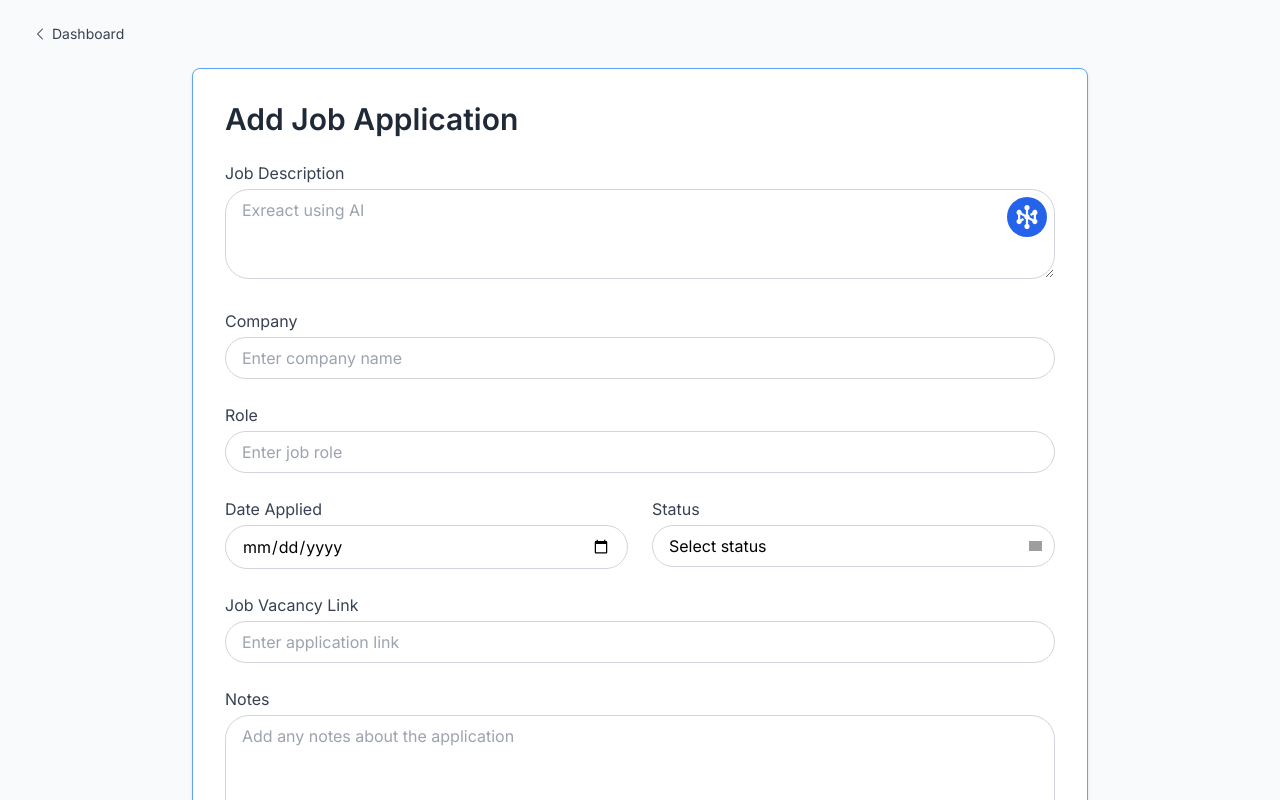
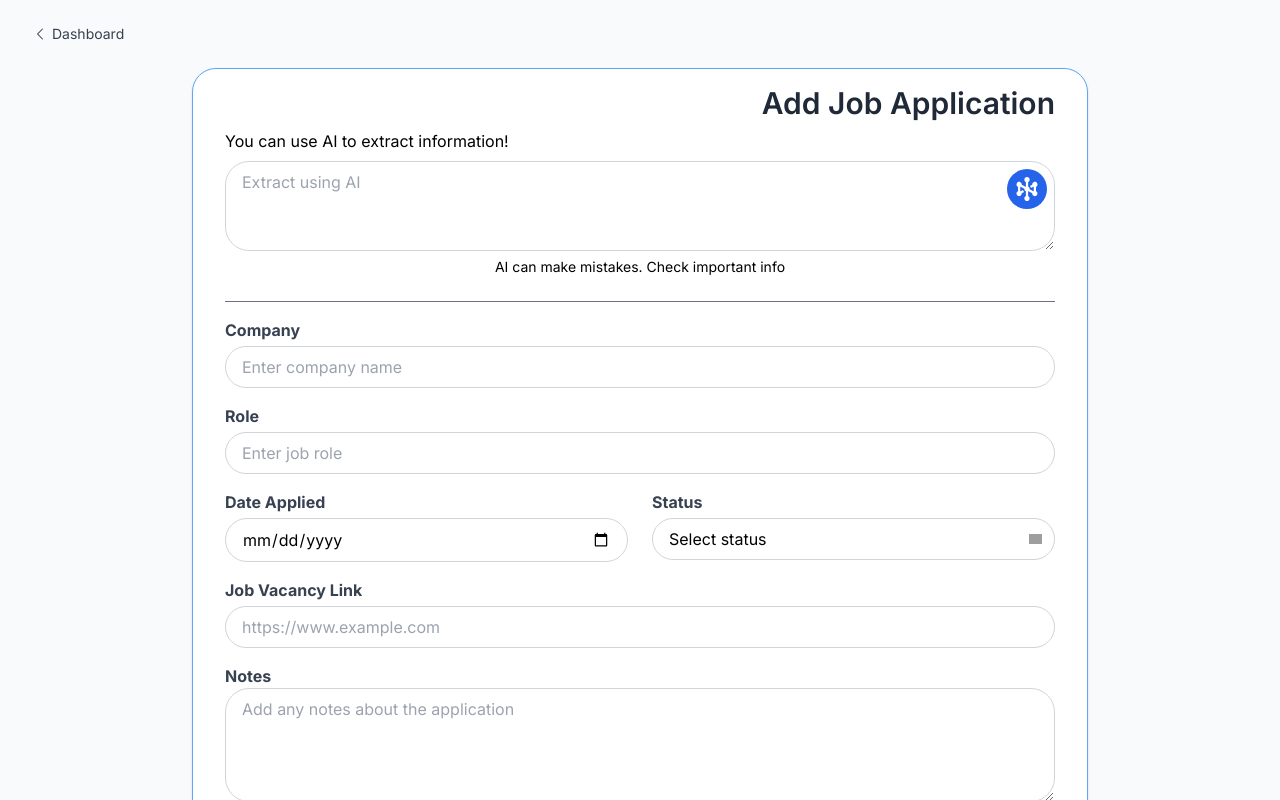
Before and after one commit to Randil-Hasanga/job_application_tracker_frontend, a React (Vite) app: page /add-application in a window 1280 px wide. Built offline with nearby package versions, Linux system fonts and the light colour scheme; grey boxes are pictures that could not be loaded.

Commit message:
Update AddApplication.tsx

```diff
--- a/src/pages/AddApplication.tsx
+++ b/src/pages/AddApplication.tsx
@@ -1,5 +1,5 @@
 import { ChevronLeftIcon } from '@heroicons/react/24/solid';
-import React, { useState } from 'react';
+import { useState } from 'react';
 import { useNavigate } from 'react-router-dom';
 import ApplicationService from '../services/applicationService';
 import TextGeneratorService from '../services/textGenService';
@@ -31,6 +31,8 @@ function AddApplication() {
     });
 
     const [description, setJobDescription] = useState('');
+    const [aiLoading, setAiLoading] = useState(false); // Loading state for AI button
+    const [submitLoading, setSubmitLoading] = useState(false); // Loading state for "Add Application" button
 
     const handleChange = (e: { target: { name: any; value: any } }) => {
         setFormData({ ...formData, [e.target.name]: e.target.value });
@@ -79,6 +81,7 @@ function AddApplication() {
             return;
         }
 
+        setSubmitLoading(true); // Start loading animation for "Add Application" button
         try {
             const response = await ApplicationService.createApplication(formData);
             console.log(response);
@@ -94,6 +97,8 @@ function AddApplication() {
             navigate('/dashboard');
         } catch (error) {
             console.log(error);
+        } finally {
+            setSubmitLoading(false); // Stop loading animation
         }
     };
 
@@ -117,8 +122,9 @@ function AddApplication() {
     };
 
     const handleProcessJobDescription = async () => {
+        setAiLoading(true); // Start loading animation for AI button
         try {
-            const response = await TextGeneratorService.extractJobData({description: description});
+            const response = await TextGeneratorService.extractJobData({ description });
             setFormData({
                 company: response.company,
                 role: response.role,
@@ -129,6 +135,8 @@ function AddApplication() {
             });
         } catch (error) {
             console.error('Error processing job description:', error);
+        } finally {
+            setAiLoading(false); // Stop loading animation
         }
     };
 
@@ -145,17 +153,17 @@ function AddApplication() {
             </header>
 
             {/* Form Container */}
-            <div className="bg-white rounded-lg border border-blue-400 shadow p-8 max-w-4xl mx-auto">
-                <h2 className="text-3xl font-semibold text-gray-800 mb-6 text-left">Add Job Application</h2>
-                <form onSubmit={handleSubmit} className="space-y-6">
+            <div className="bg-white rounded-3xl border border-blue-400 shadow px-8 py-4 max-w-4xl mx-auto">
+                <h2 className="text-3xl font-semibold text-gray-800 mb-2 text-right">Add Job Application</h2>
+                <form onSubmit={handleSubmit} className="space-y-4">
                     {/* Job Description Section */}
                     <div className="rounded-3xl mb-6">
-                        <label className="block font-medium text-gray-700 mb-1">Job Description</label>
+                        <label className="block font-medium text-Black mb-2">You can use AI to extract information!</label>
                         <div className="relative">
                             <textarea
                                 value={description}
                                 onChange={handleJobDescriptionChange}
-                                placeholder="Exreact using AI   "
+                                placeholder="Extract using AI"
                                 rows={3}
                                 className="w-full border border-gray-300 px-4 py-2 rounded-3xl focus:ring-2 focus:ring-blue-500 focus:outline-none"
                             />
@@ -163,9 +171,31 @@ function AddApplication() {
                             <button
                                 type="button"
                                 onClick={handleProcessJobDescription}
-                                className="absolute top-2 right-2 p-2 rounded-full bg-blue-600 text-white hover:bg-blue-700"
+                                className={`absolute top-2 right-2 p-2 rounded-full bg-blue-600 text-white hover:bg-blue-700 ${aiLoading ? 'opacity-70 cursor-not-allowed' : ''}`}
+                                disabled={aiLoading} // Disable button while loading
                             >
-
+                                {aiLoading ? (
+                                    <svg
+                                        className="animate-spin h-5 w-5 text-white"
+                                        xmlns="http://www.w3.org/2000/svg"
+                                        fill="none"
+                                        viewBox="0 0 24 24"
+                                    >
+                                        <circle
+                                            className="opacity-25"
+                                            cx="12"
+                                            cy="12"
+                                            r="10"
+                                            stroke="currentColor"
+                                            strokeWidth="4"
+                                        ></circle>
+                                        <path
+                                            className="opacity-75"
+                                            fill="currentColor"
+                                            d="M4 12a8 8 0 018-8v8H4z"
+                                        ></path>
+                                    </svg>
+                                ) : (
                                     <svg
                                         xmlns="http://www.w3.org/2000/svg"
                                         viewBox="0 0 448 512"
@@ -174,15 +204,15 @@ function AddApplication() {
                                     >
                                         <path d="M248 106.6c18.9-9 32-28.3 32-50.6c0-30.9-25.1-56-56-56s-56 25.1-56 56c0 22.3 13.1 41.6 32 50.6l0 98.8c-2.8 1.3-5.5 2.9-8 4.7l-80.1-45.8c1.6-20.8-8.6-41.6-27.9-52.8C57.2 96 23 105.2 7.5 132S1.2 193 28 208.5c1.3 .8 2.6 1.5 4 2.1l0 90.8c-1.3 .6-2.7 1.3-4 2.1C1.2 319-8 353.2 7.5 380S57.2 416 84 400.5c19.3-11.1 29.4-32 27.8-52.8l50.5-28.9c-11.5-11.2-19.9-25.6-23.8-41.7L88 306.1c-2.6-1.8-5.2-3.3-8-4.7l0-90.8c2.8-1.3 5.5-2.9 8-4.7l80.1 45.8c-.1 1.4-.2 2.8-.2 4.3c0 22.3 13.1 41.6 32 50.6l0 98.8c-18.9 9-32 28.3-32 50.6c0 30.9 25.1 56 56 56s56-25.1 56-56c0-22.3-13.1-41.6-32-50.6l0-98.8c2.8-1.3 5.5-2.9 8-4.7l80.1 45.8c-1.6 20.8 8.6 41.6 27.8 52.8c26.8 15.5 61 6.3 76.5-20.5s6.3-61-20.5-76.5c-1.3-.8-2.7-1.5-4-2.1l0-90.8c1.4-.6 2.7-1.3 4-2.1c26.8-15.5 36-49.7 20.5-76.5S390.8 96 364 111.5c-19.3 11.1-29.4 32-27.8 52.8l-50.6 28.9c11.5 11.2 19.9 25.6 23.8 41.7L360 205.9c2.6 1.8 5.2 3.3 8 4.7l0 90.8c-2.8 1.3-5.5 2.9-8 4.6l-80.1-45.8c.1-1.4 .2-2.8 .2-4.3c0-22.3-13.1-41.6-32-50.6l0-98.8z" />
                                     </svg>
-
-
+                                )}
                             </button>
                         </div>
+                        <p className='text-sm w-full space-y-0 text-center'>AI can make mistakes. Check important info</p>
                     </div>
-
+                    <hr className="my-6 border-gray-500" />
                     {/* Company */}
                     <div className="rounded-3xl">
-                        <label className="block font-medium text-gray-700 mb-1">Company</label>
+                        <label className="block font-bold text-gray-700 mb-1">Company</label>
                         <input
                             type="text"
                             name="company"
@@ -196,7 +226,7 @@ function AddApplication() {
 
                     {/* Role */}
                     <div className="rounded-3xl">
-                        <label className="block font-medium text-gray-700 mb-1">Role</label>
+                        <label className="block font-bold text-gray-700 mb-1">Role</label>
                         <input
                             type="text"
                             name="role"
@@ -211,7 +241,7 @@ function AddApplication() {
                     {/* Date and Status */}
                     <div className="flex space-x-6 rounded-3xl">
                         <div className="flex-1">
-                            <label className="block font-medium text-gray-700 mb-1">Date Applied</label>
+                            <label className="block font-bold text-gray-700 mb-1">Date Applied</label>
                             <input
                                 type="date"
                                 name="dateApplied"
@@ -224,7 +254,7 @@ function AddApplication() {
 
                         {/* Status Dropdown */}
                         <div className="flex-1 rounded-3xl">
-                            <label className="block font-medium text-gray-700 mb-1">Status</label>
+                            <label className="block font-bold text-gray-700 mb-1">Status</label>
                             <select
                                 name="status"
                                 value={formData.status}
@@ -248,13 +278,13 @@ function AddApplication() {
 
                     {/* Application Link */}
                     <div className="rounded-3xl">
-                        <label className="block font-medium text-gray-700 mb-1">Job Vacancy Link</label>
+                        <label className="block font-bold text-gray-700 mb-1">Job Vacancy Link</label>
                         <input
                             type="text"
                             name="vacancy_link"
                             value={formData.vacancy_link}
                             onChange={handleChange}
-                            placeholder="Enter application link"
+                            placeholder="https://www.example.com"
                             className="w-full border border-gray-300 px-4 py-2 rounded-3xl focus:ring-2 focus:ring-blue-500 focus:outline-none"
                         />
                         {errors.vacancy_link && <p className="text-red-500 text-sm mt-1">{errors.vacancy_link}</p>}
@@ -262,7 +292,7 @@ function AddApplication() {
 
                     {/* Notes */}
                     <div className="rounded-3xl">
-                        <label className="block font-medium text-gray-700 mb-1">Notes</label>
+                        <label className="block font-bold text-gray-700 ">Notes</label>
                         <textarea
                             name="notes"
                             value={formData.notes}
@@ -284,8 +314,32 @@ function AddApplication() {
                         </button>
                         <button
                             type="submit"
-                            className="bg-blue-600 border border-white text-white px-4 py-2 rounded-3xl hover:bg-white hover:text-black hover:border-black shadow-lg flex items-center gap-2"
+                            className={`bg-blue-600 border border-white text-white px-4 py-2 rounded-3xl hover:bg-white hover:text-black hover:border-black shadow-lg flex items-center gap-2 ${submitLoading ? 'opacity-70 cursor-not-allowed' : ''}`}
+                            disabled={submitLoading} // Disable button while loading
                         >
+                            {submitLoading ? (
+                                <svg
+                                    className="animate-spin h-5 w-5 text-white"
+                                    xmlns="http://www.w3.org/2000/svg"
+                                    fill="none"
+                                    viewBox="0 0 24 24"
+                                >
+                                    <circle
+                                        className="opacity-25"
+                                        cx="12"
+                                        cy="12"
+                                        r="10"
+                                        stroke="currentColor"
+                                        strokeWidth="4"
+                                    ></circle>
+                                    <path
+                                        className="opacity-75"
+                                        fill="currentColor"
+                                        d="M4 12a8 8 0 018-8v8H4z"
+                                    ></path>
+                                </svg>
+                            ) : (
+                                <>
                                     <svg
                                         xmlns="http://www.w3.org/2000/svg"
                                         fill="none"
@@ -301,6 +355,8 @@ function AddApplication() {
                                         />
                                     </svg>
                                     Add Application
+                                </>
+                            )}
                         </button>
                     </div>
                 </form>
```
Lines whose indentation alone changed are shown as unchanged.
